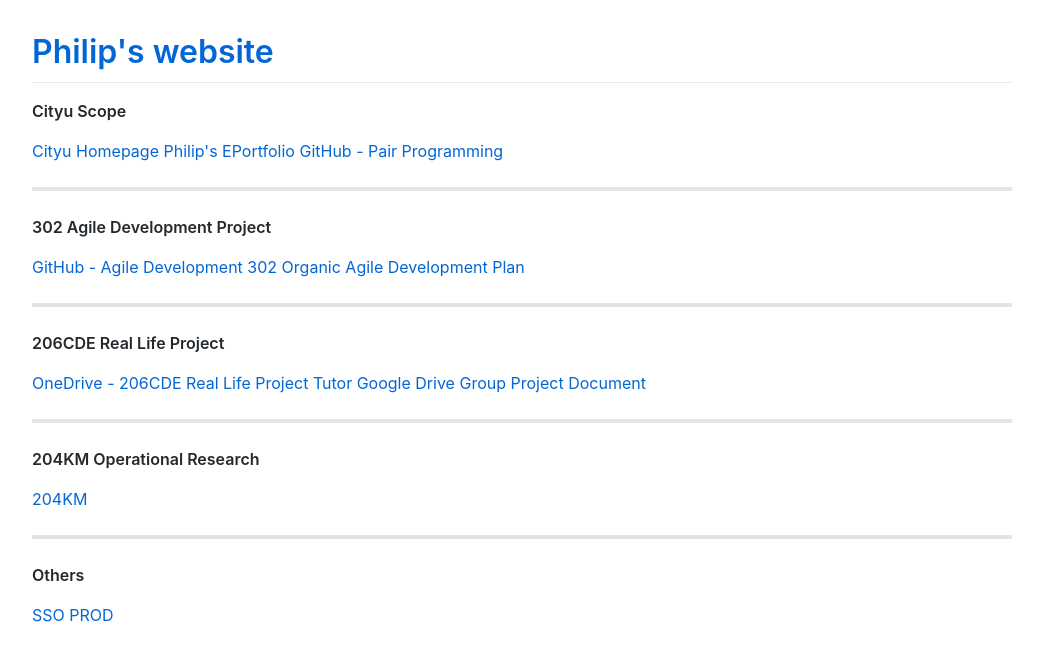
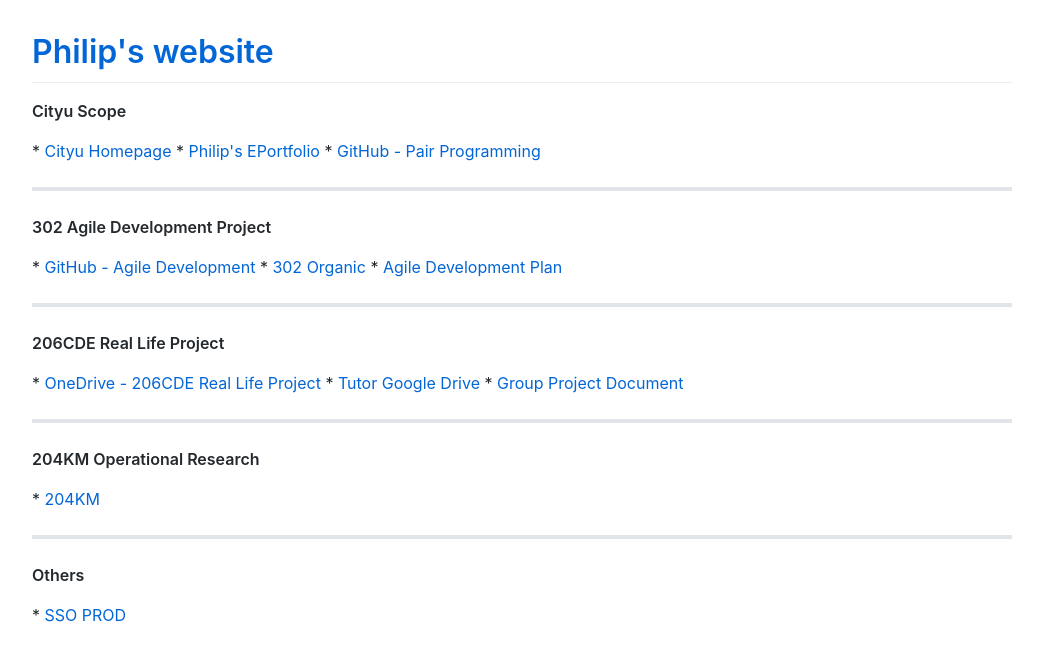
Before and after one commit to philiphui91/i, a Jekyll site: the page built from index.md, in a window 1280 px wide. Shown: the top 661 px of the page, without its empty margins (118-1161 px from the left). Built offline with Jekyll 4.4.1, drawn with Linux system fonts in a browser that asks for light colours; our own code applies the rules of GitHub Pages for plain Markdown files; comment, search, counter and statistics services are not loaded.

```diff
--- a/index.md
+++ b/index.md
@@ -3,28 +3,28 @@
 <body>
 
 <p><B>Cityu Scope</B></p>
-<a href="https://www.cityu.edu.hk/" target="_blank">Cityu Homepage</a>
-<a href="https://sites.google.com/view/300add2019itb203" target="_blank">Philip's EPortfolio</a>
-<a href="https://github.com/wawa1991/pairprogramming" target="_blank">GitHub - Pair Programming</a>
+* <a href="https://www.cityu.edu.hk/" target="_blank">Cityu Homepage</a>
+* <a href="https://sites.google.com/view/300add2019itb203" target="_blank">Philip's EPortfolio</a>
+* <a href="https://github.com/wawa1991/pairprogramming" target="_blank">GitHub - Pair Programming</a>
 <hr>
 
 <p><B>302 Agile Development Project</B></p>
-<a href="https://github.com/cu302cemgp3/302CEM" target="_blank">GitHub - Agile Development</a>
-<a href="https://302.winkoxd.com/" target="_blank">302 Organic</a>
-<a href="https://portland-my.sharepoint.com/:x:/g/personal/hwhui8-c_ad_cityu_edu_hk/EXFKFcyGFm1Ms89gjKTg1nIBUc6SOF0DFg-4oc-lk6igwg?e=rNZA9R" target="_blank">Agile Development Plan</a>
+* <a href="https://github.com/cu302cemgp3/302CEM" target="_blank">GitHub - Agile Development</a>
+* <a href="https://302.winkoxd.com/" target="_blank">302 Organic</a>
+* <a href="https://portland-my.sharepoint.com/:x:/g/personal/hwhui8-c_ad_cityu_edu_hk/EXFKFcyGFm1Ms89gjKTg1nIBUc6SOF0DFg-4oc-lk6igwg?e=rNZA9R" target="_blank">Agile Development Plan</a>
 <hr>
 
 <p><B>206CDE Real Life Project</B></p>
-<a href="https://portland-my.sharepoint.com/:f:/g/personal/hwhui8-c_ad_cityu_edu_hk/EoSDAIK92aVJuIiHAcQaZ9kBnEV46UJEFX31MZJRrurZDQ?e=q7szto" target="_blank">OneDrive - 206CDE Real Life Project</a>
-<a href="https://goo.gl/vR2qjr" target="_blank">Tutor Google Drive</a>
-<a href="https://drive.google.com/drive/folders/1fVN5XhPmD7JvsYRG9kzzEJalorQTsvnz" target="_blank">Group Project Document</a>
+* <a href="https://portland-my.sharepoint.com/:f:/g/personal/hwhui8-c_ad_cityu_edu_hk/EoSDAIK92aVJuIiHAcQaZ9kBnEV46UJEFX31MZJRrurZDQ?e=q7szto" target="_blank">OneDrive - 206CDE Real Life Project</a>
+* <a href="https://goo.gl/vR2qjr" target="_blank">Tutor Google Drive</a>
+* <a href="https://drive.google.com/drive/folders/1fVN5XhPmD7JvsYRG9kzzEJalorQTsvnz" target="_blank">Group Project Document</a>
 <hr>
 
 <p><B>204KM Operational Research</B></p>
-<a href="http://personal.cityu.edu.hk/~dcccclau/or/" target="_blank">204KM</a>
+* <a href="http://personal.cityu.edu.hk/~dcccclau/or/" target="_blank">204KM</a>
 <hr>
 <p><B>Others</B></p>
-<a href="http://ebusiness.schenker.com.hk/SSO/login.html" target="_blank">SSO PROD</a>
+* <a href="http://ebusiness.schenker.com.hk/SSO/login.html" target="_blank">SSO PROD</a>
 
 </body>
 </html>
```
